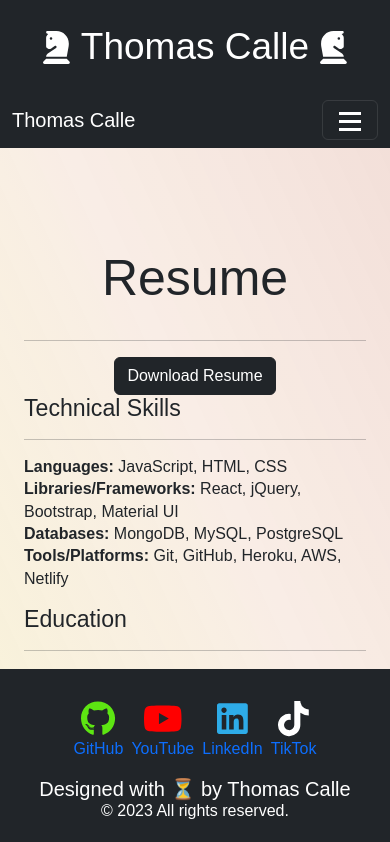
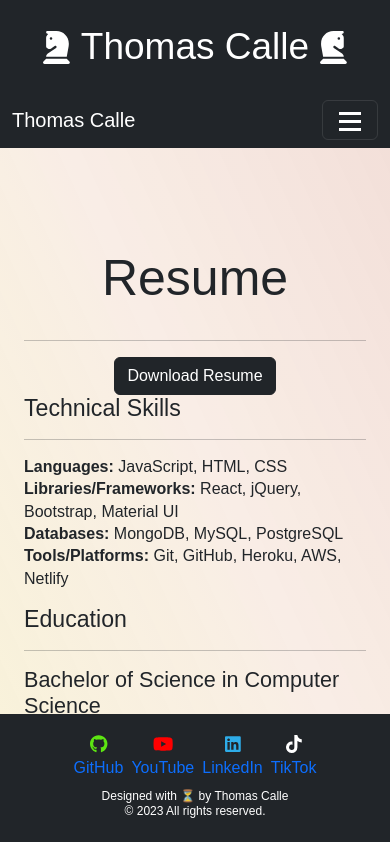
Before and after one commit to ThomasCalle/7homas7he7ank-React-Portfolio, a React (Create React App) app: page /7homas7he7ank-React-Portfolio/resume in a window 390 px wide. Shown: the top 842 px of the page. Built offline with nearby package versions, Linux system fonts and the light colour scheme; the HTML template or start-up script is replaced by a standard one.

Commit message:
Responsive Footer.j added to icons, app.cssand footer css updated to @media repsonsive

```diff
--- a/src/components/Footer.js
+++ b/src/components/Footer.js
@@ -34,9 +34,9 @@ const socials = [
 // Footer component
 const Footer = () => {
   return (
-    <footer className="footer py-3 bg-dark text-white">
-      <div className="container">
-        <section className="social-icons-wrapper d-flex flex-md-row justify-content-center my-3">
+    <footer className="footer bg-dark text-white">
+      <div className="footer-container">
+        <section className="social-icons-wrapper d-flex flex-md-row justify-content-center">
           {socials.map(({ name, url, icon, color }) => (
             <div
               key={name}
@@ -62,9 +62,9 @@ const Footer = () => {
           ))}
         </section>
         <section className="form-footer">
-          <h5 className="text-center mb-0">Designed with ⏳ by Thomas Calle</h5>
-          <p className="text-center mb-0">
-            <h6>&copy; {new Date().getFullYear()} All rights reserved.</h6>
+        <h5 className="designer-text">Designed with ⏳ by Thomas Calle</h5>
+          <p>
+          <h6 className="copyright-text">&copy; {new Date().getFullYear()} All rights reserved.</h6>
           </p>
         </section>
       </div>
--- a/src/style/App.css
+++ b/src/style/App.css
@@ -38,12 +38,11 @@ body {
 /* Set flex grow and padding for main container element */
 .main-container {
   flex-grow: 1;
-  padding-top: 6em;
+  padding-top: 5em;
 }
 /* Set color, padding, and text alignment for footer element */
 .footer {
   color: #fff;
-  padding: 1rem 0;
   text-align: center;
 }
 /* Set display, flex direction, and wrap for flex container element */
--- a/src/style/Footer.css
+++ b/src/style/Footer.css
@@ -6,13 +6,78 @@
   width: 100%;
 }
 
-.footer-icon-size {
-    font-size: 2.2rem; /* Set the desired size in rem */
-  }
-
   .social-icons-wrapper {
-    margin-top: 2rem;
-    margin-bottom: 2rem;
+    margin-top: 1rem; /* Add margin-top to the social-icons-wrapper */
+    padding-bottom: 0; /* Remove padding-bottom from the social-icons-wrapper */
   }
 
  /* FOR FUTURE USE AND DEVELOPMENT FOR THE FOOTER SECTION */
+
+/* CSS for Old Devices Smaller than 320px (mobile) */
+@media (max-width: 320px) {
+    .designer-text,
+    .copyright-text {
+      font-size: 8px;
+    }
+
+    .footer-icon-size {
+      font-size: 14px;
+    }
+  }
+
+  /* CSS for screens between 321px and 575px (mobile) */
+  @media (min-width: 321px) and (max-width: 575px) {
+    .designer-text,
+    .copyright-text {
+      font-size: 12px;
+    }
+
+    .footer-icon-size {
+      font-size: 18px;
+    }
+  }
+
+  /* CSS for screens between 576px and 992px (tablet) */
+  @media (min-width: 576px) and (max-width: 992px) {
+    .designer-text,
+    .copyright-text {
+      font-size: 14px;
+    }
+
+    .footer-icon-size {
+      font-size: 22px;
+    }
+  }
+
+  /* CSS for screens greater than 992px (desktop) */
+  @media (min-width: 993px) {
+    .designer-text,
+    .copyright-text {
+      font-size: 16px;
+    }
+
+    .footer-icon-size {
+      font-size: 28px;
+    }
+  }
+
+  .footer-icon-size {
+    margin-top: 4.6px;;
+  }
+
+  .form-footer {
+    display: inline-block;
+    vertical-align: middle;
+    margin-bottom: 0;
+    padding: 10px;
+  }
+
+  .designer-text,
+  .copyright-text,
+  .footer-container,
+  .footer {
+      align-content: center;
+      border: 0px;
+      margin: 0px;
+      padding: 0px;
+  }
```
